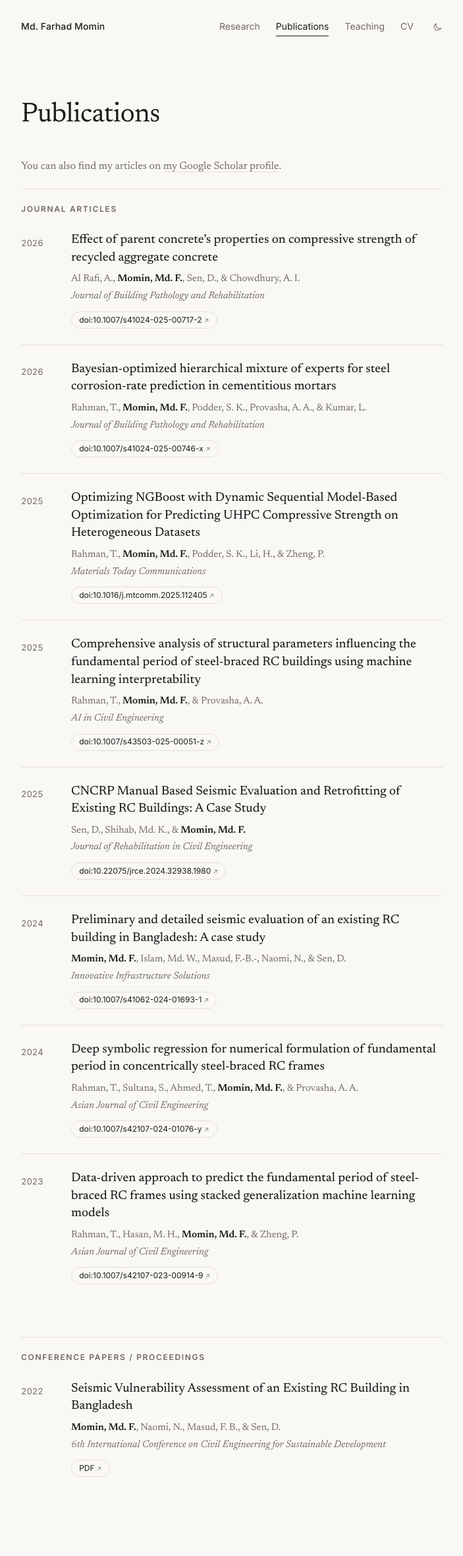
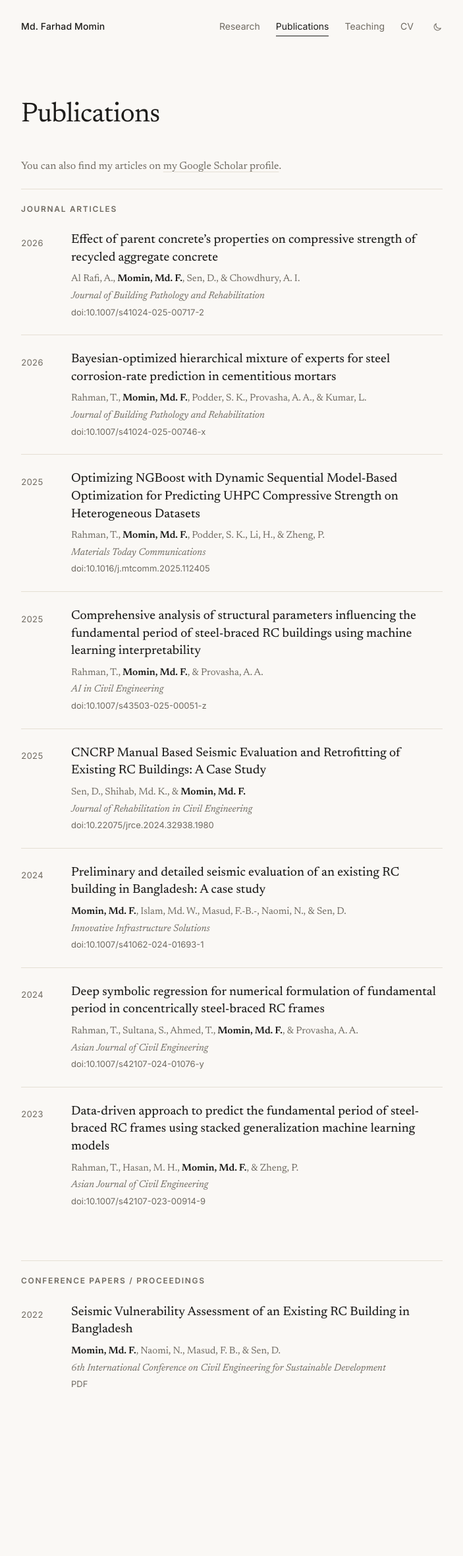
Before and after one commit to farhad-momin/farhad-momin.github.io, a Jekyll site: the page built from _pages/publications.html, in a window 1280 px wide. Shown: the whole page at 66% size, without its empty margins (288-991 px from the left). Built offline with Jekyll 4.4.1, drawn with Linux system fonts in a browser that asks for light colours; after the commit the page ends 2228 px from its top, so only the background shows below that.

Commit message:
Refactor publication links styling in site.css

```diff
--- a/assets/css/site.css
+++ b/assets/css/site.css
@@ -177,14 +177,9 @@ text-transform: uppercase; color: var(--muted); margin: 1.75rem 0 .6rem;
 .pubs .pub-authors { margin: .5rem 0 0; font-size: .9375rem; line-height: 1.5; color: var(--muted); }
 .pub-authors strong { color: var(--ink); font-weight: 600; }
 .pubs .pub-venue { margin: .2rem 0 0; font-size: .9375rem; line-height: 1.5; font-style: italic; color: var(--muted); }
-.pubs .pub-links { margin: .7rem 0 0; font-family: var(--sans); font-size: .75rem; line-height: 1.2; }
-.pub-links a {
-display: inline-block; padding: .3rem .7rem; border: 1px solid var(--rule); border-radius: 999px;
-text-decoration: none; color: var(--ink);
-transition: border-color .15s ease, color .15s ease;
-}
-.pub-links a::after { content: " \2197"; font-size: .85em; opacity: .55; }
-.pub-links a:hover { border-color: var(--accent); color: var(--accent); }
+.pubs .pub-links { margin: .2rem 0 0; font-family: var(--sans); font-size: .8125rem; line-height: 1.5; color: var(--muted); overflow-wrap: anywhere; }
+.pub-links a { color: inherit; text-decoration: none; }
+.pub-links a:hover { color: var(--accent); text-decoration: underline; text-decoration-color: currentColor; }
 
 /* Justified text */
 .lead p, .prose p {
```
